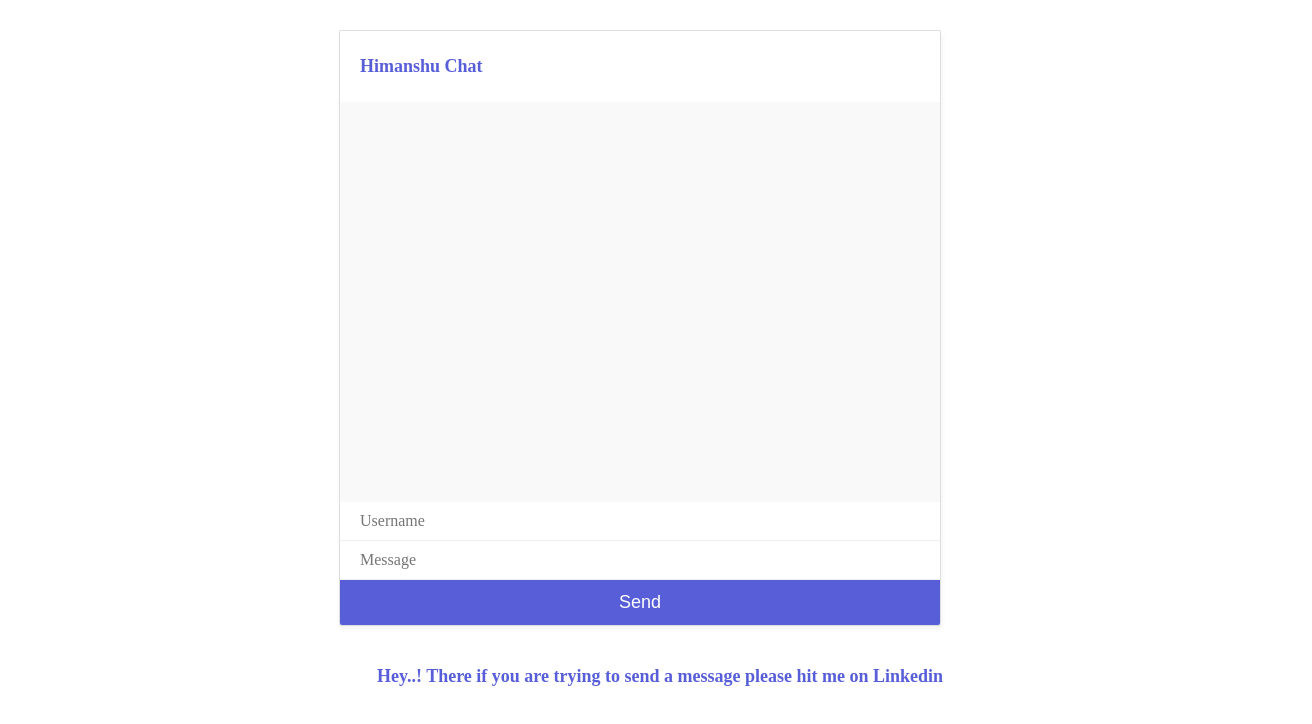
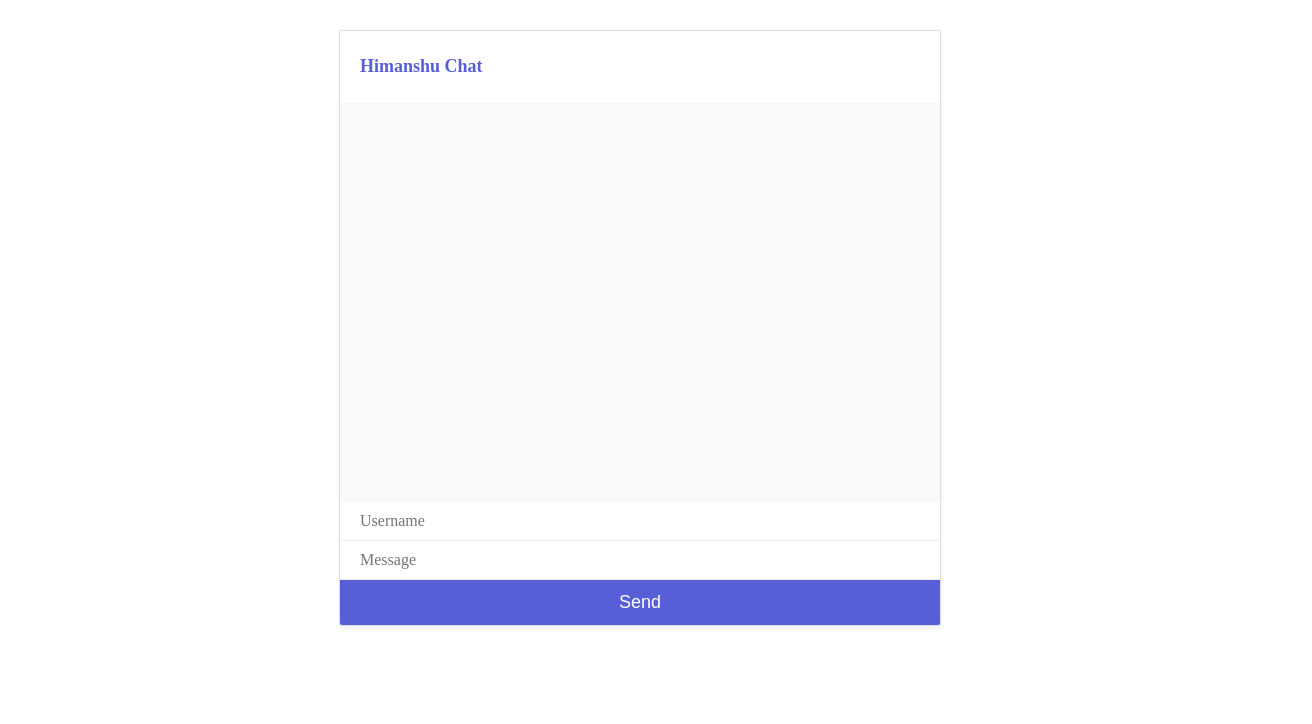
Before and after one commit to battleplayer02/chat-himanshu, a website: page public/index.html in a window 1280 px wide. Shown: the whole page, 1312 px wide, since content can reach past the window. Drawn offline with nearby package versions, Linux system fonts and the light colour scheme; no server answers.

Commit message:
Update index.html

```diff
--- a/public/index.html
+++ b/public/index.html
@@ -18,7 +18,6 @@
             <input id="message" type="text" placeholder="Message" />
             <button id="send">Send</button>
         </div>
-        <h2 style="width:100%;text-align:center">Hey..! There if you are trying to send a message please hit me on Linkedin </h2>
 
     </body>
     <script src="/chat.js"></script>
```
